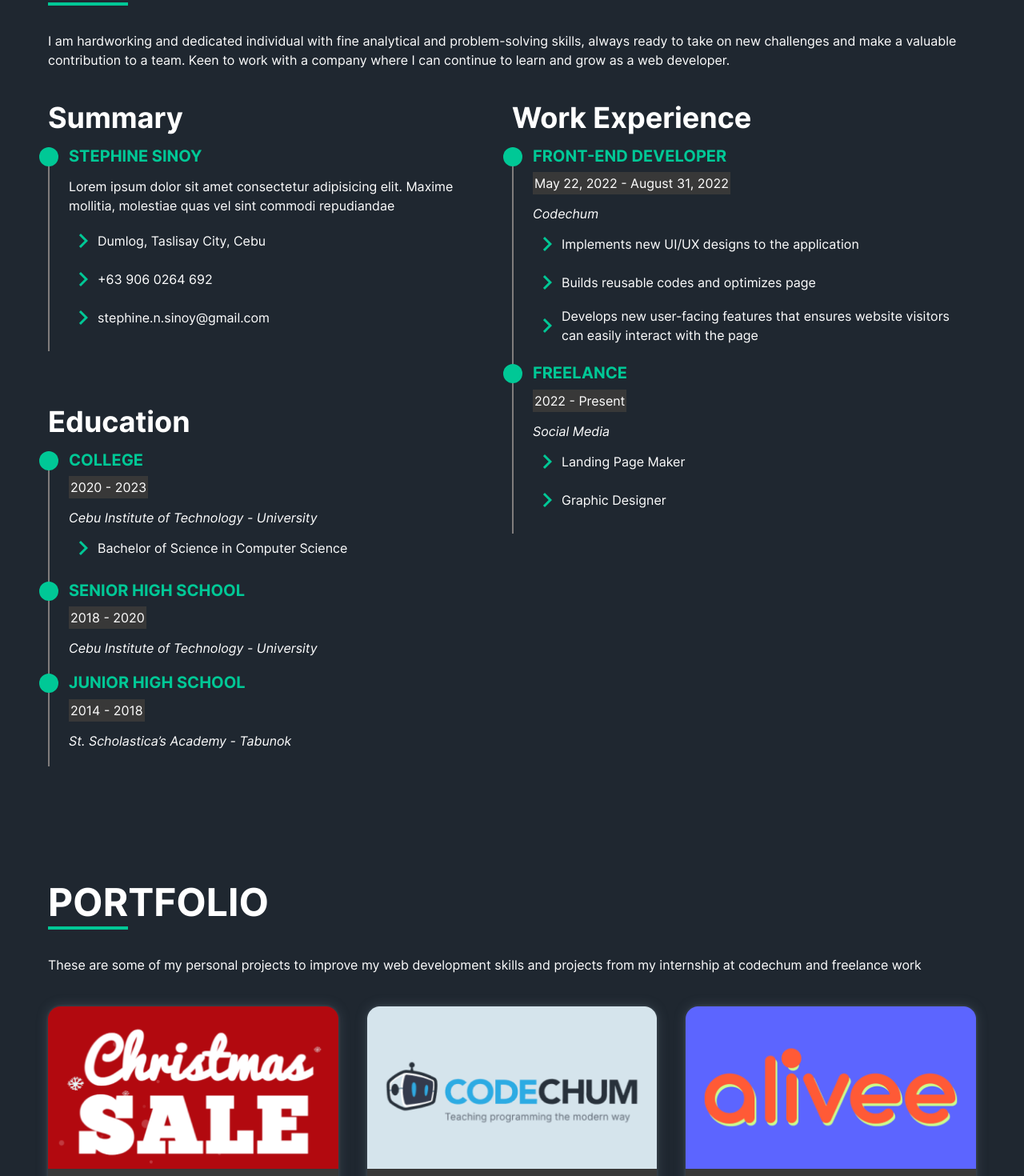
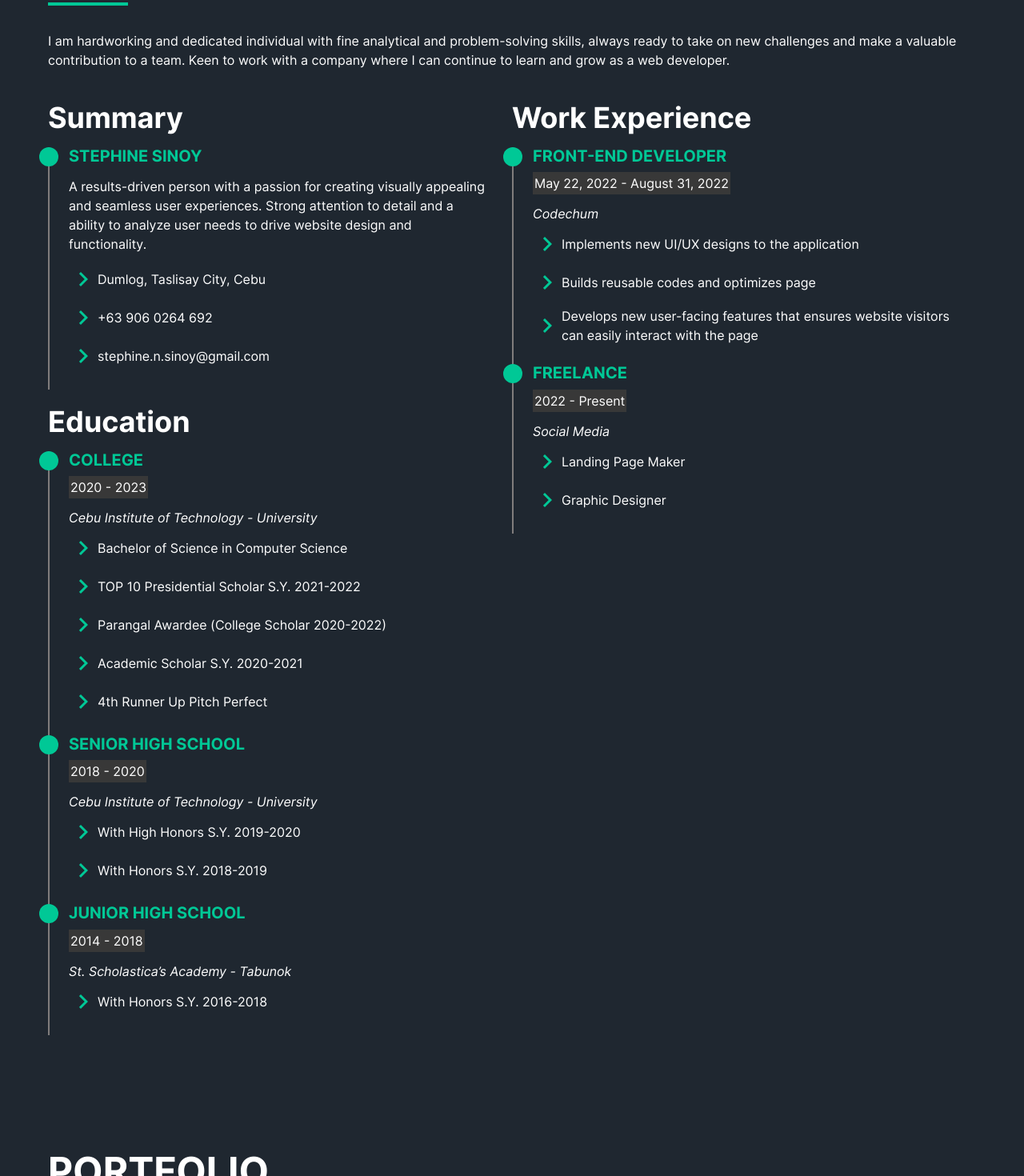
Before and after one commit to TpenXsinoy/my-portfolio, a React (Create React App) app: page /my-portfolio in a window 1280 px wide. Shown: the part 2048-3518 px from the top of the page at 80% size. Built offline with nearby package versions, Linux system fonts and the light colour scheme.

Commit message:
Add contents in resume section

```diff
--- a/src/sections/Resume/index.js
+++ b/src/sections/Resume/index.js
@@ -15,7 +15,7 @@ const Information = [
       {
         name: "STEPHINE SINOY",
         subInfo:
-          "Lorem ipsum dolor sit amet consectetur adipisicing elit. Maxime mollitia, molestiae quas  vel sint commodi repudiandae",
+          "A results-driven person with a passion for creating visually appealing and seamless user experiences. Strong attention to detail and a ability to analyze user needs to drive website design and functionality.",
         details: [
           "Dumlog, Taslisay City, Cebu",
           "+63 906 0264 692",
@@ -55,21 +55,30 @@ const Information = [
       {
         name: "COLLEGE",
         subInfo: null,
-        details: ["Bachelor of Science in Computer Science"],
+        details: [
+          "Bachelor of Science in Computer Science",
+          "TOP 10 Presidential Scholar S.Y. 2021-2022",
+          "Parangal Awardee (College Scholar 2020-2022)",
+          "Academic Scholar S.Y. 2020-2021",
+          "4th Runner Up Pitch Perfect ",
+        ],
         date: "2020 - 2023",
         org: "Cebu Institute of Technology - University",
       },
       {
         name: "SENIOR HIGH SCHOOL",
         subInfo: null,
-        details: null,
+        details: [
+          "With High Honors S.Y. 2019-2020",
+          "With Honors S.Y. 2018-2019",
+        ],
         date: "2018 - 2020",
         org: "Cebu Institute of Technology - University",
       },
       {
         name: "JUNIOR HIGH SCHOOL",
         subInfo: null,
-        details: null,
+        details: ["With Honors S.Y. 2016-2018"],
         date: "2014 - 2018",
         org: "St. Scholastica’s Academy - Tabunok",
       },
```
